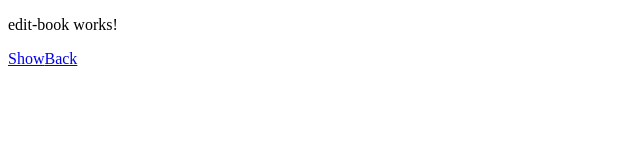
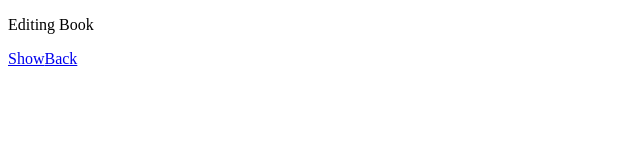
Before and after one commit to rodrigovilar/angular-crud, an Angular app: page /books/1/edit in a window 1280 px wide. Shown: the top 160 px of the page, without its empty margins (0-640 px from the left). Built offline with nearby package versions, Linux system fonts and the light colour scheme.

Commit message:
E2E tests for notification messages

```diff
--- a/src/app/book/edit-book/edit-book.component.html
+++ b/src/app/book/edit-book/edit-book.component.html
@@ -1,5 +1,5 @@
 <p>
-  edit-book works!
+  Editing Book
 </p>
 
 <form *ngIf="book" #f="ngForm" (ngSubmit)="onSubmit(f.value)">
--- a/src/app/book/show-book/show-book.component.html
+++ b/src/app/book/show-book/show-book.component.html
@@ -1,4 +1,4 @@
-<div *ngIf="book">
+<div id="showPanel" *ngIf="book">
   <p>
     <strong>Name:</strong>
     {{book.name}}
```
Also changed, not shown: 2 other files (tests, documents, lock files or other folders).
